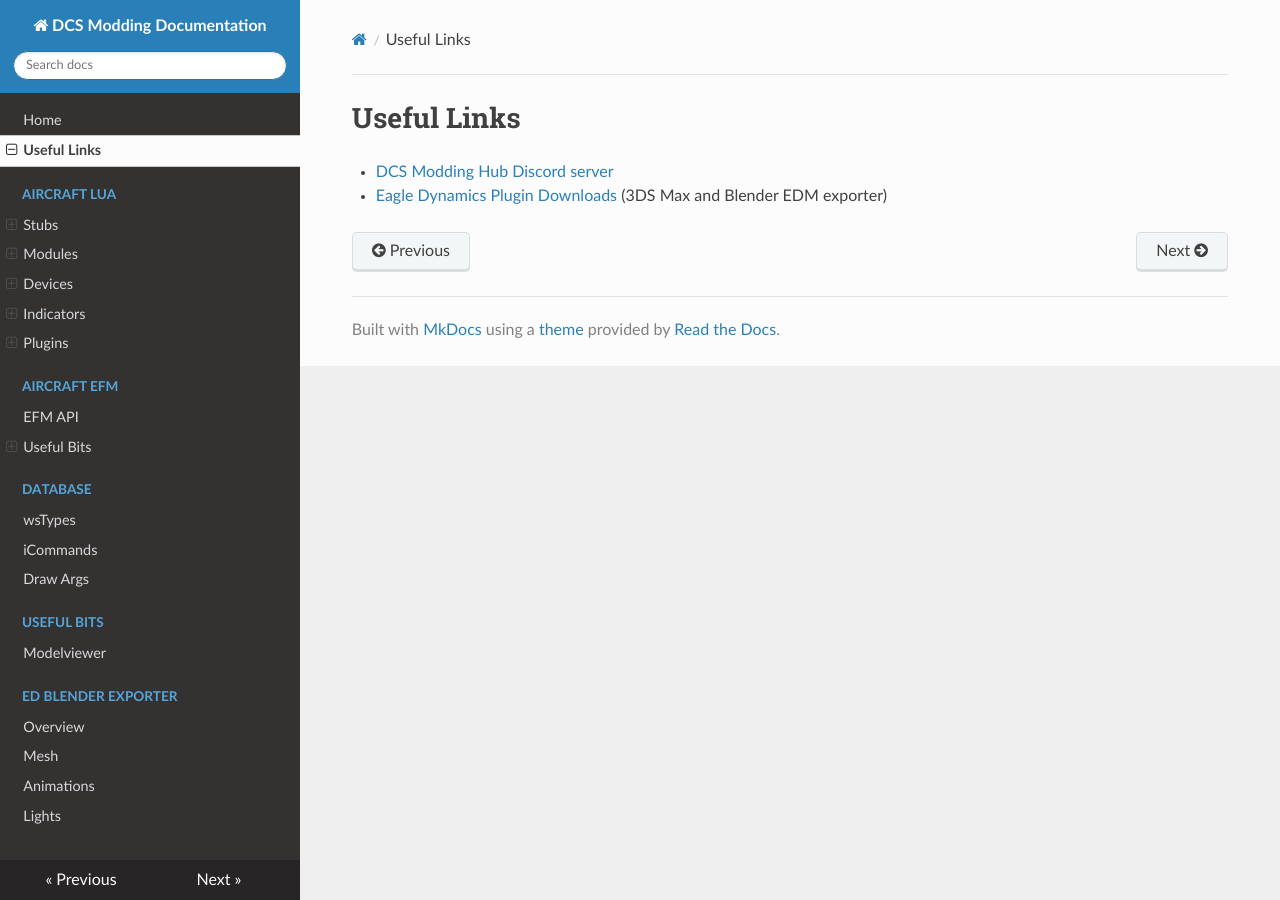
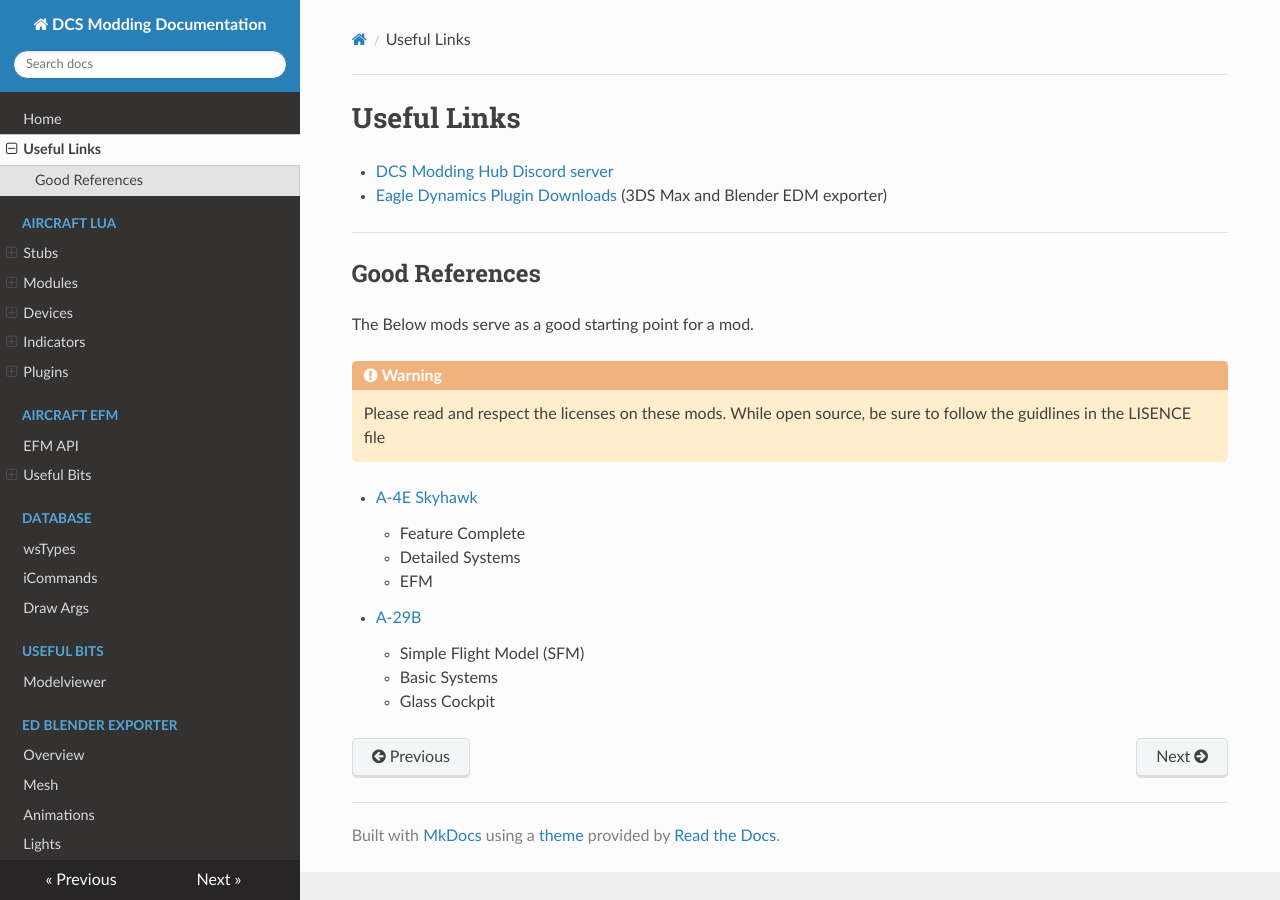
Before and after one commit to DCS-OpenSource/dcs-opensource-modding-guide, an MkDocs documentation site: the page built from docs/links.md, in a window 1280 px wide. Built offline with MkDocs 1.6.1, drawn with Linux system fonts in a browser that asks for light colours; nearby versions of some CDN libraries.

Commit message:
added some links and credits

```diff
--- a/docs/links.md
+++ b/docs/links.md
@@ -1,4 +1,21 @@
 #Useful Links
 
-* [DCS Modding Hub Discord server](https://discord.gg/g39XqkZQTa)
-* [Eagle Dynamics Plugin Downloads](https://mods.eagle.ru/) (3DS Max and Blender EDM exporter)
+* [DCS Modding Hub Discord server](https://discord.gg/g39XqkZQTa){:target="blank"}
+* [Eagle Dynamics Plugin Downloads](https://mods.eagle.ru/){:target="blank"} (3DS Max and Blender EDM exporter)
+
+---
+
+## Good References
+The Below mods serve as a good starting point for a mod.
+
+!!! Warning
+    Please read and respect the licenses on these mods. While open source, be sure to follow the guidlines in the LISENCE file
+
+* [A-4E Skyhawk](https://github.com/Community-A-4E/community-a4e-c/tree/master){:target="blank"}
+    * Feature Complete
+    * Detailed Systems
+    * EFM
+* [A-29B](https://github.com/luizrenault/a-29b-community){:target="blank"}
+    * Simple Flight Model (SFM)
+    * Basic Systems
+    * Glass Cockpit
```
Also changed, not shown: docs/index.md (+13 -0 lines).
